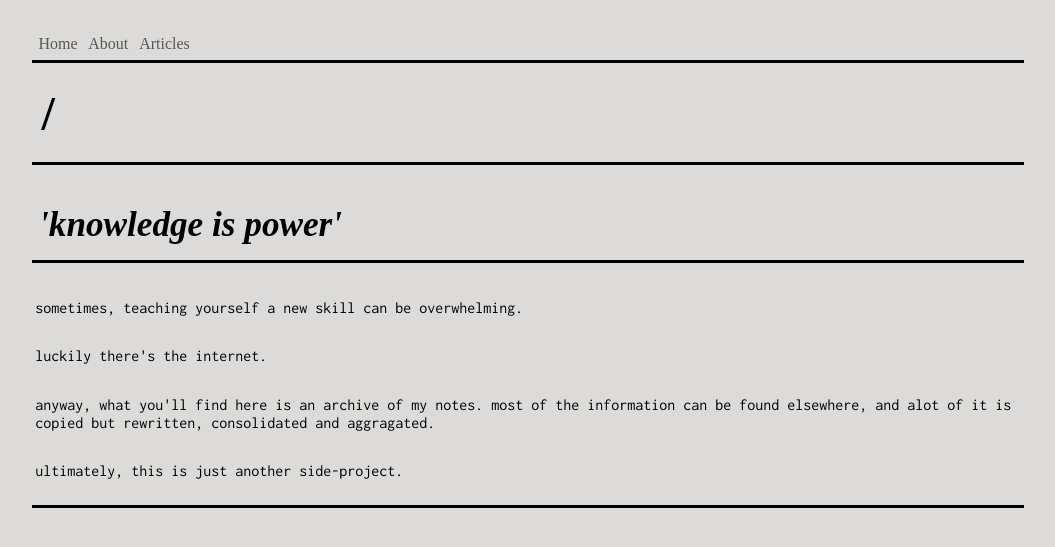
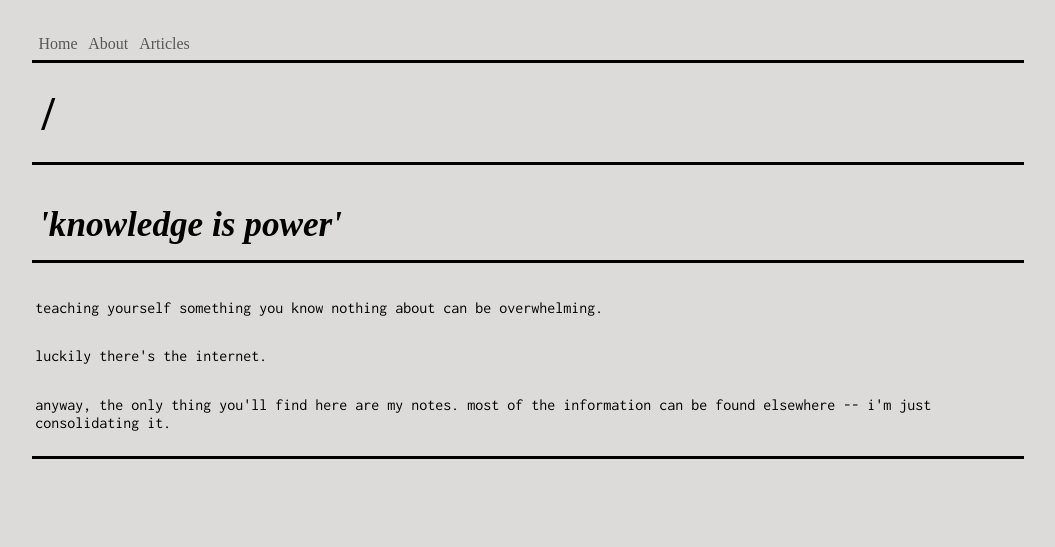
Before and after one commit to msawangwan/msawangwan.github.io, a Jekyll site: the page built from index.html, in a window 1280 px wide. Shown: the top 547 px of the page, without its empty margins (112-1167 px from the left). Built offline with Jekyll 4.4.1, drawn with Linux system fonts in a browser that asks for light colours; some web fonts are replaced.

Commit message:
messing with content

```diff
--- a/index.html
+++ b/index.html
@@ -27,17 +27,14 @@ layout: scaffolding
       </div>
       <div class='content-container'>
         <p>
-          sometimes, teaching yourself a new skill can be overwhelming.
+          teaching yourself something you know nothing about can be overwhelming.
         </p><br/>
         <p>
           luckily there's the internet.
         </p><br/>
         <p>
-          anyway, what you'll find here is an archive of my notes. most of the information can be found elsewhere, and alot
-          of it is copied but rewritten, consolidated and aggragated.
-        </p><br/>
-        <p>
-          ultimately, this is just another side-project.
+          anyway, the only thing you'll find here are my notes. most of the information can be found elsewhere -- i'm
+          just consolidating it.
         </p><br/>
       </div>
     </section>
```
